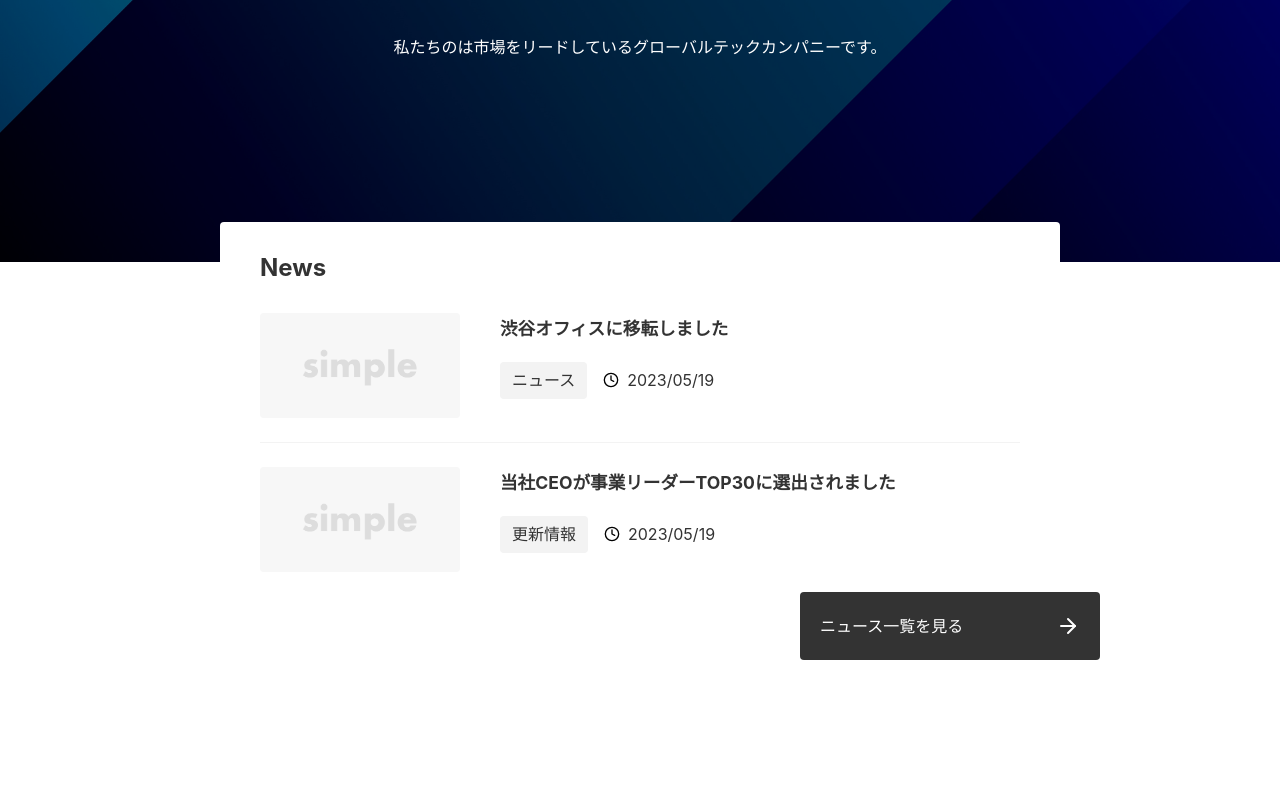
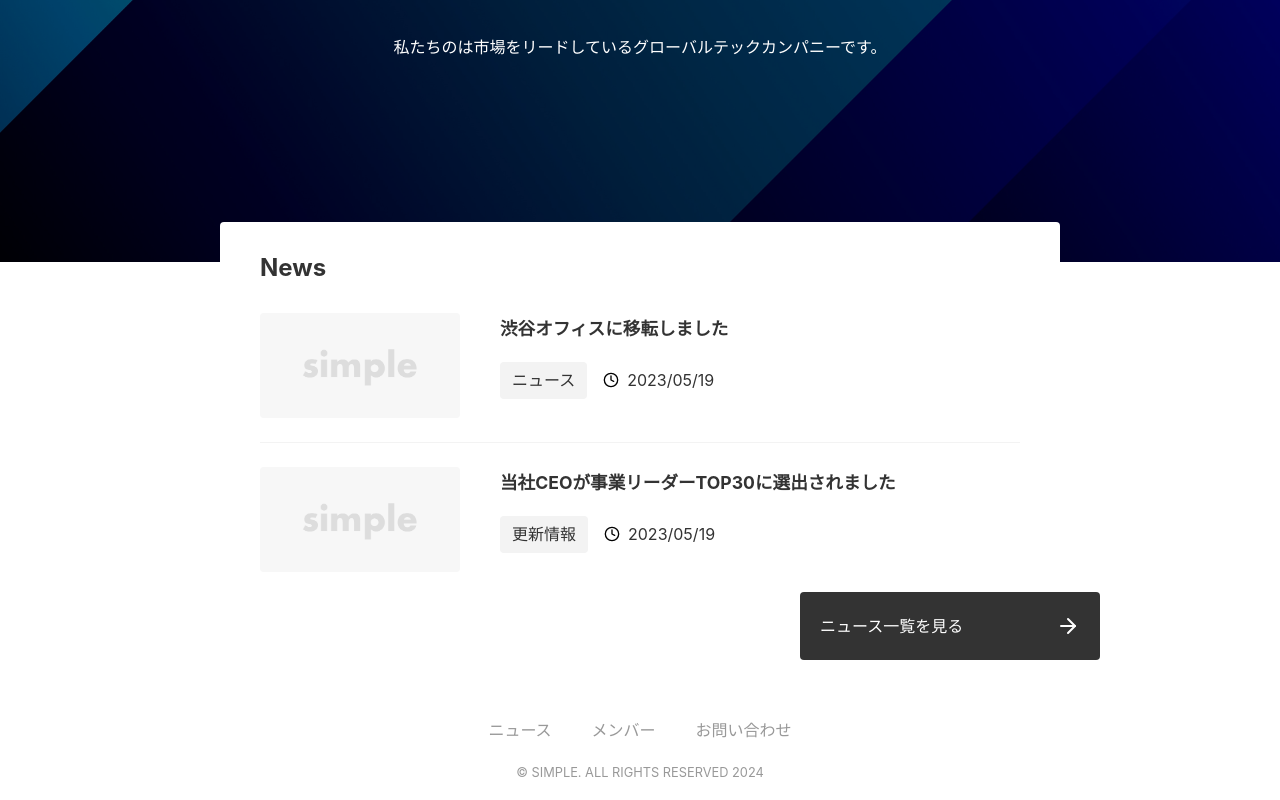
Before and after one commit to gyft781/next_microcms_study, a Next.js app in the folder my-next-project/: page / in a window 1280 px wide. Shown: the part 269-1069 px from the top of the page. Before the commit the page ends 929 px from the top, so only its background shows below. Built offline with nearby package versions, Linux system fonts and the light colour scheme.

Commit message:
section 3-4

```diff
--- /dev/null
+++ b/my-next-project/app/_components/Footer/index.module.css
@@ -0,0 +1,19 @@
+.footer {
+  padding: 16px 24px;
+  text-align: center;
+  color: var(--color-text-sub);
+  font-size: 0.8rem;
+  margin-top: 80px;
+}
+
+.nav {
+  margin-bottom: 16px;
+}
+
+.items {
+  display: flex;
+  justify-content: center;
+  gap: 40px;
+  font-size: 1rem;
+  white-space: nowrap;
+}
--- /dev/null
+++ b/my-next-project/app/_components/Footer/index.tsx
@@ -0,0 +1,22 @@
+import styles from './index.module.css';
+
+export default function Footer () {
+  return (
+    <footer className={styles.footer}>
+      <nav className={styles.nav}>
+        <ul className={styles.items}>
+          <li className={styles.item}>
+            <a href="/news">ニュース</a>
+          </li>
+          <li className={styles.item}>
+            <a href="/members">メンバー</a>
+          </li>
+          <li className={styles.item}>
+            <a href="/contact">お問い合わせ</a>
+          </li>
+        </ul>
+      </nav>
+      <p className={styles.cr}>© SIMPLE. ALL RIGHTS RESERVED 2024</p>
+    </footer>
+  )
+}
--- a/my-next-project/app/layout.tsx
+++ b/my-next-project/app/layout.tsx
@@ -1,5 +1,6 @@
 import "./globals.css";
 import Header from './_components/Header';
+import Footer from './_components/Footer';
 
 export default function RootLayout({
   children,
@@ -11,6 +12,7 @@
       <body>
         <Header />
         {children}
+        <Footer />
       </body>
     </html>
   );
```
